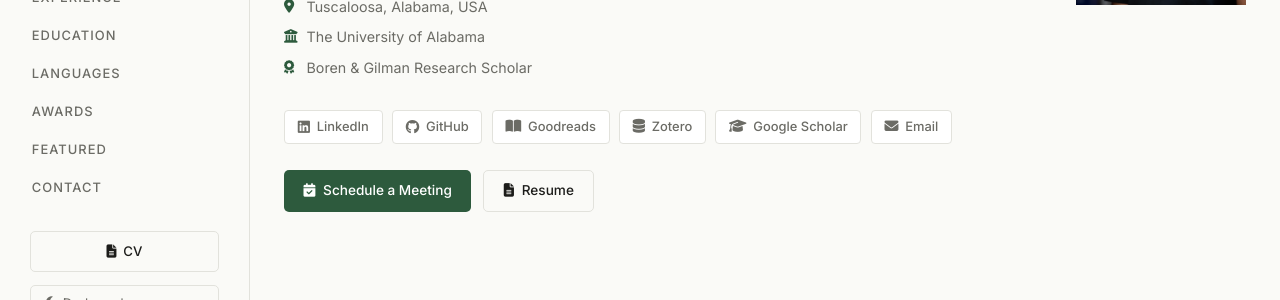
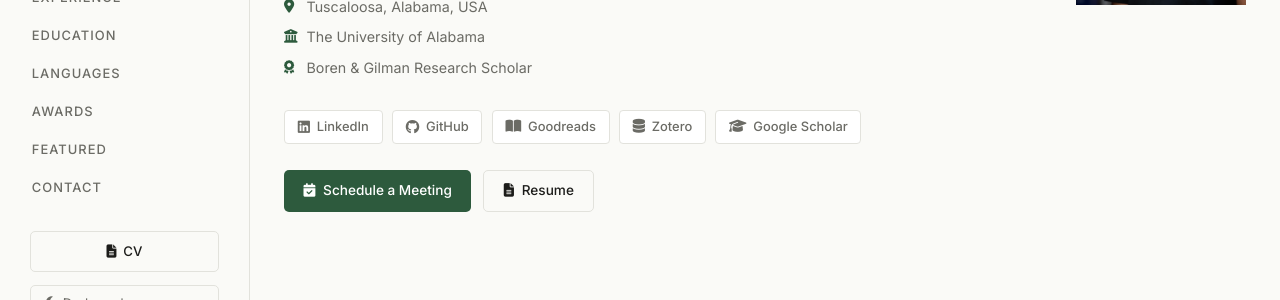
Before and after one commit to Hariaksha/hariaksha.github.io, a Jekyll site: the page built from index.html, in a window 1280 px wide and 900 px high. Shown: the part 301-601 px from the top of the window. Built offline with Jekyll 4.4.1, drawn with Linux system fonts in a browser that asks for light colours.

Commit message:
remove email block

```diff
--- a/index.html
+++ b/index.html
@@ -34,9 +34,6 @@ description: "Empathy-driven research for a more sustainable and peaceful world.
         </a>
         <a href="https://scholar.google.com/citations?hl=en&user=m4XrtN4AAAAJ&view_op=list_works" target="_blank" class="social-link">
           <i class="fas fa-graduation-cap"></i> Google Scholar
-        </a>
-        <a href="mailto:hgunda@crimson.ua.edu" class="social-link">
-          <i class="fas fa-envelope"></i> Email
         </a>
       </div>
 
```
